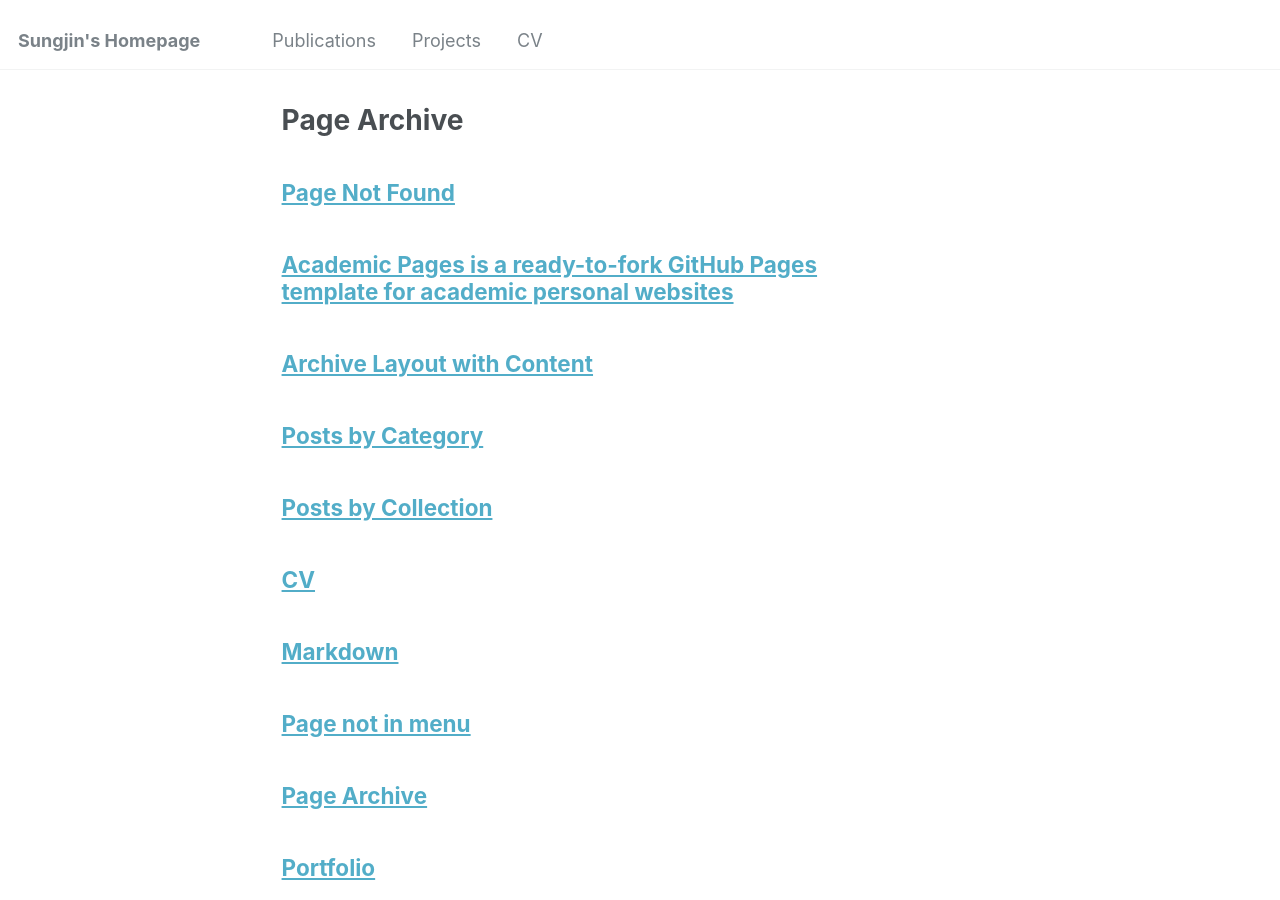
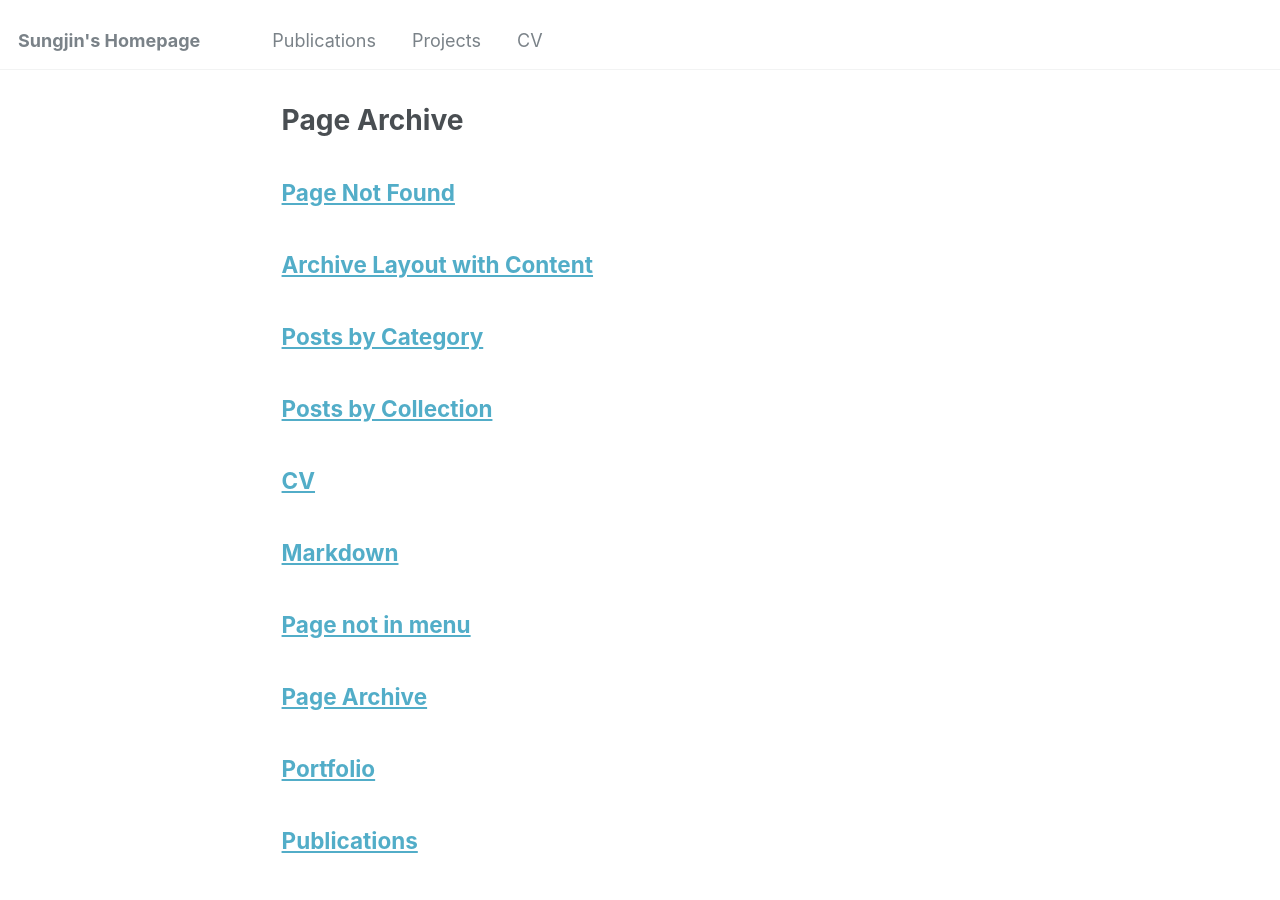
Before and after one commit to sjcheong21/sjcheong21.github.io, a Jekyll site: the page built from _pages/page-archive.html, in a window 1280 px wide and 900 px high. Built offline with Jekyll 4.4.1, drawn with Linux system fonts in a browser that asks for light colours.

Commit message:
modified:   .DS_Store 	modified:   _pages/about.md

```diff
--- a/_pages/about.md
+++ b/_pages/about.md
@@ -1,15 +1,11 @@
 ---
 permalink: /
-title: "Academic Pages is a ready-to-fork GitHub Pages template for academic personal websites"
+title: "About Me"
 author_profile: true
 redirect_from:
   - /about/
   - /about.html
----
 
-
-
-About Me
 ----
 I am Sungjin Cheong working for [LG Innotek Company](https://www.lginnotek.com/main/main.do?locale=en) developing direct Time-of-Flight (dToF) SPAD-LiDAR perception & signal processing software. Currently, I am working on methodologies to incorporate ML algorithms into statistical signal processing and DL-based approach into 3D data processing.
 
```
Also changed, not shown: other parts of _pages/about.md (+10 -0 lines), 1 other file.
